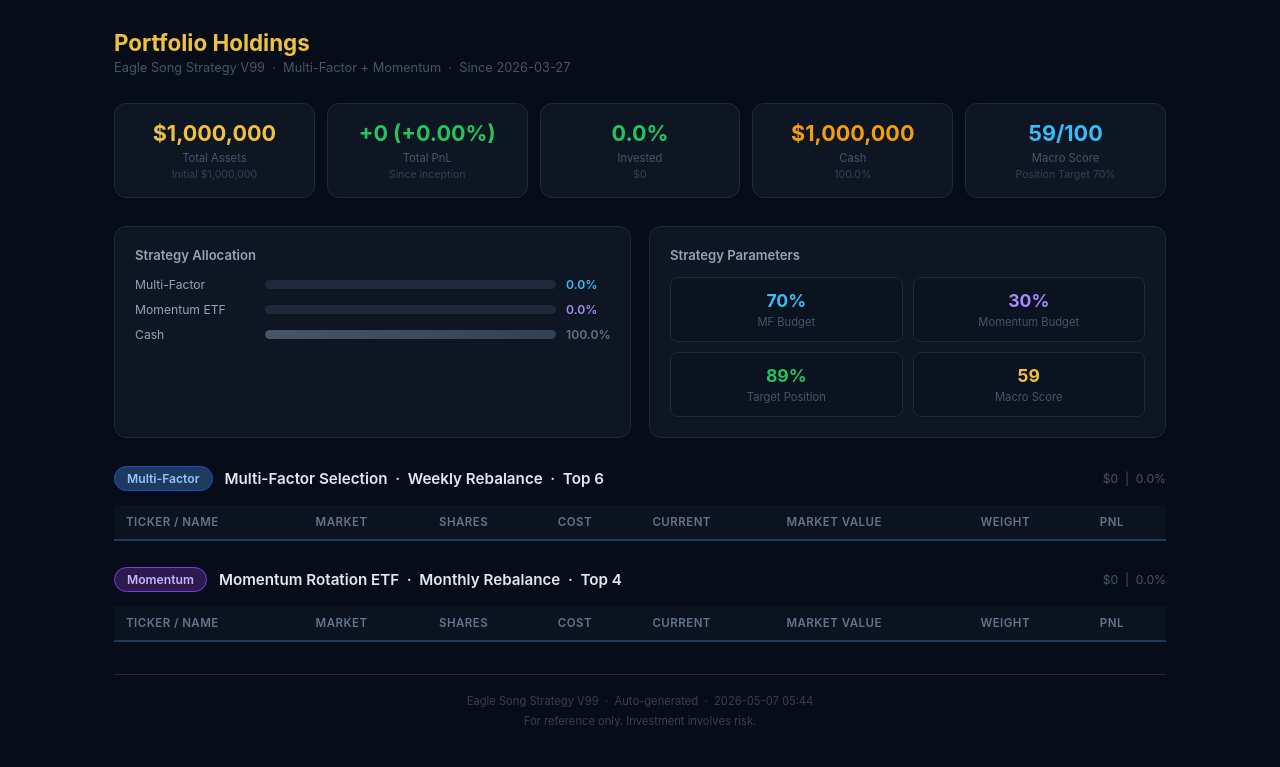
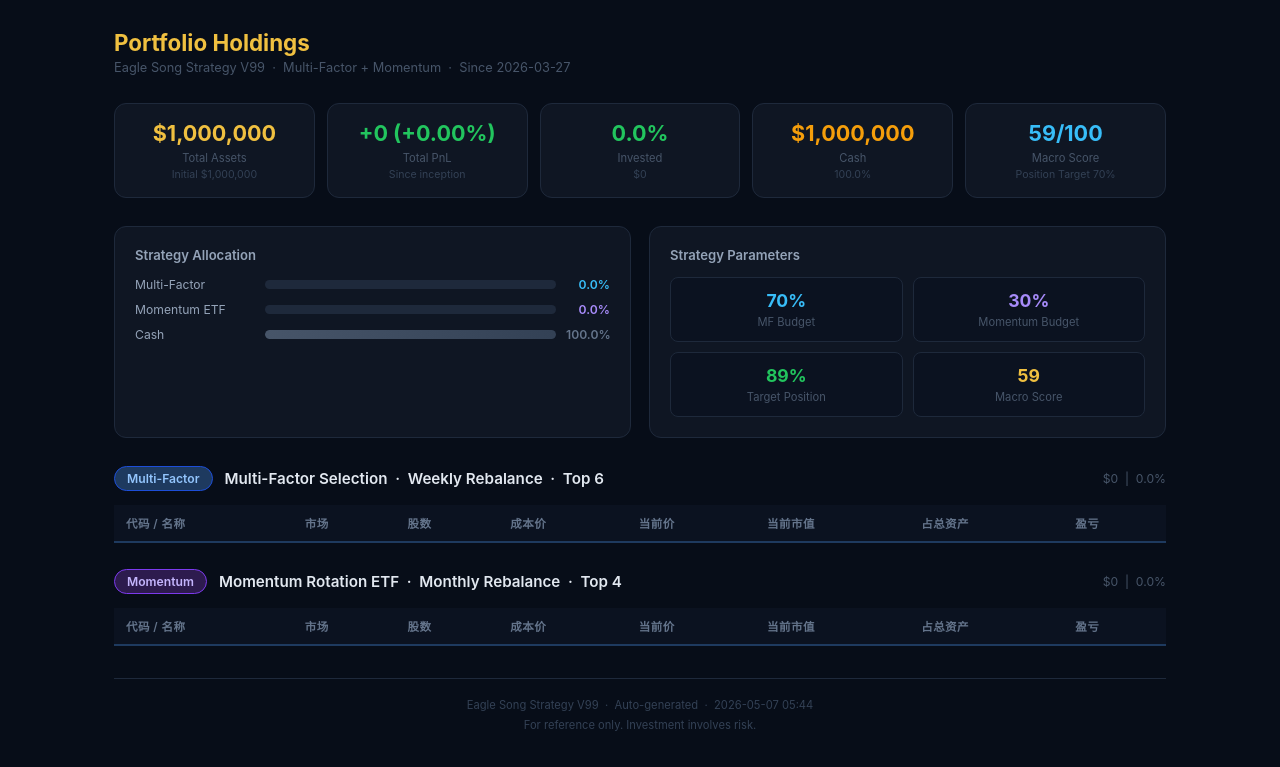
Before and after one commit to yingli0319-svg/eagle-eye-phi, a website: page portfolio.html in a window 1280 px wide. Shown: the part 61-828 px from the top of the page. Drawn offline with Linux system fonts and the light colour scheme.

Commit message:
Update portfolio 2026-05-07 05:44

```diff
--- a/portfolio.html
+++ b/portfolio.html
@@ -28,7 +28,7 @@ h1{font-size:1.4rem;font-weight:700;color:#f0c040;margin-bottom:4px;}
 .alloc-label{width:120px;font-size:0.76rem;color:#94a3b8;flex-shrink:0;}
 .alloc-bar-bg{flex:1;height:9px;background:#1e293b;border-radius:5px;overflow:hidden;}
 .alloc-bar-fill{height:100%;border-radius:5px;}
-.alloc-pct{width:44px;font-size:0.76rem;text-right;font-weight:600;}
+.alloc-pct{width:44px;font-size:0.76rem;text-align:right;font-weight:600;}
 .strategy-header{display:flex;align-items:center;gap:12px;margin:26px 0 14px;flex-wrap:wrap;}
 .strategy-badge{padding:4px 12px;border-radius:20px;font-size:0.76rem;font-weight:600;}
 .badge-mf{background:#1e3a5f;color:#93c5fd;border:1px solid #1d4ed8;}
@@ -48,7 +48,11 @@ td{padding:12px 12px;font-size:0.82rem;}
 .weight-bar{height:5px;border-radius:3px;background:linear-gradient(90deg,#f0c040,#d97706);min-width:4px;}
 .weight-bar.mo{background:linear-gradient(90deg,#a78bfa,#7c3aed);}
 .footer-note{text-align:center;color:#334155;font-size:0.7rem;margin-top:32px;padding-top:16px;border-top:1px solid #1e293b;line-height:1.8;}
-@media(max-width:768px){.summary-grid{grid-template-columns:repeat(2,1fr);}.alloc-section{grid-template-columns:1fr;}.strategy-meta{display:none;}}
+@media(max-width:768px){
+  .summary-grid{grid-template-columns:repeat(2,1fr);}
+  .alloc-section{grid-template-columns:1fr;}
+  .strategy-meta{display:none;}
+}
 </style>
 </head>
 <body>
@@ -57,6 +61,7 @@ td{padding:12px 12px;font-size:0.82rem;}
   <a href="/" class="back-btn">&larr; Home</a>
   <div class="update-time">Updated: 2026-05-07 05:44</div>
 </div>
+
 <div class="container">
   <h1>Portfolio Holdings</h1>
   <div class="subtitle">Eagle Song Strategy V99 &nbsp;&middot;&nbsp; Multi-Factor + Momentum &nbsp;&middot;&nbsp; Since 2026-03-27</div>
@@ -138,7 +143,10 @@ td{padding:12px 12px;font-size:0.82rem;}
   </div>
   <table>
     <thead>
-      <tr><th>Ticker / Name</th><th>Market</th><th>Shares</th><th>Cost</th><th>Current</th><th>Market Value</th><th>Weight</th><th>PnL</th></tr>
+      <tr>
+        <th>代码 / 名称</th><th>市场</th><th>股数</th><th>成本价</th>
+        <th>当前价</th><th>当前市值</th><th>占总资产</th><th>盈亏</th>
+      </tr>
     </thead>
     <tbody>
 
@@ -152,7 +160,10 @@ td{padding:12px 12px;font-size:0.82rem;}
   </div>
   <table>
     <thead>
-      <tr><th>Ticker / Name</th><th>Market</th><th>Shares</th><th>Cost</th><th>Current</th><th>Market Value</th><th>Weight</th><th>PnL</th></tr>
+      <tr>
+        <th>代码 / 名称</th><th>市场</th><th>股数</th><th>成本价</th>
+        <th>当前价</th><th>当前市值</th><th>占总资产</th><th>盈亏</th>
+      </tr>
     </thead>
     <tbody>
 
```
